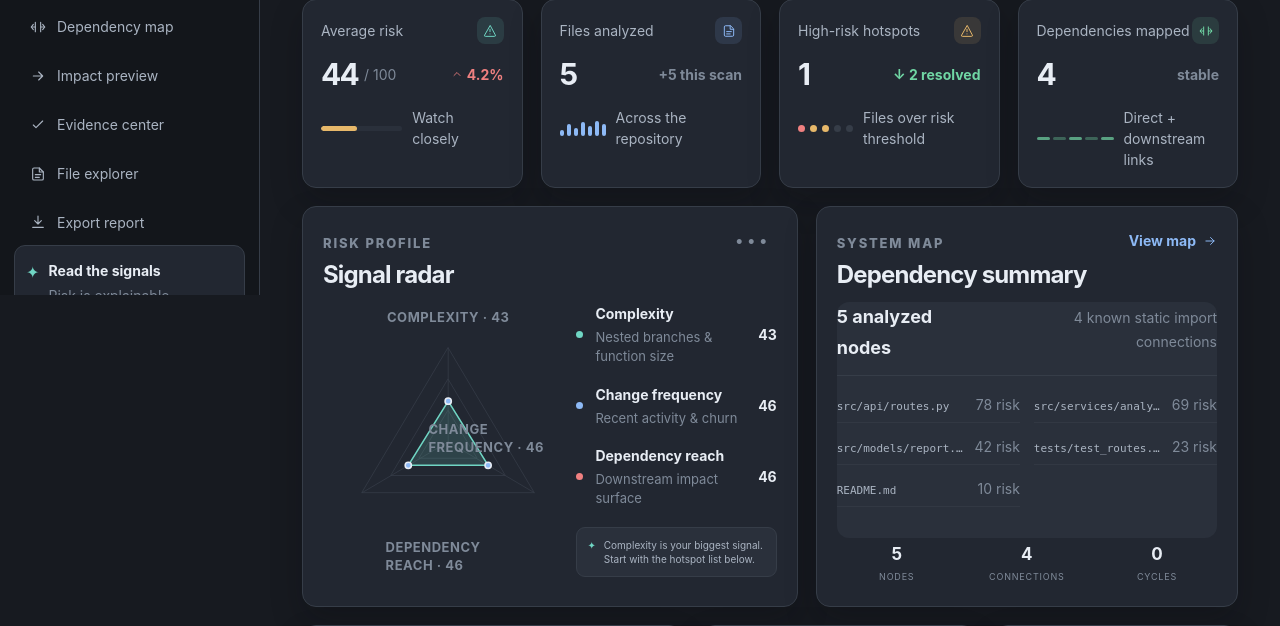
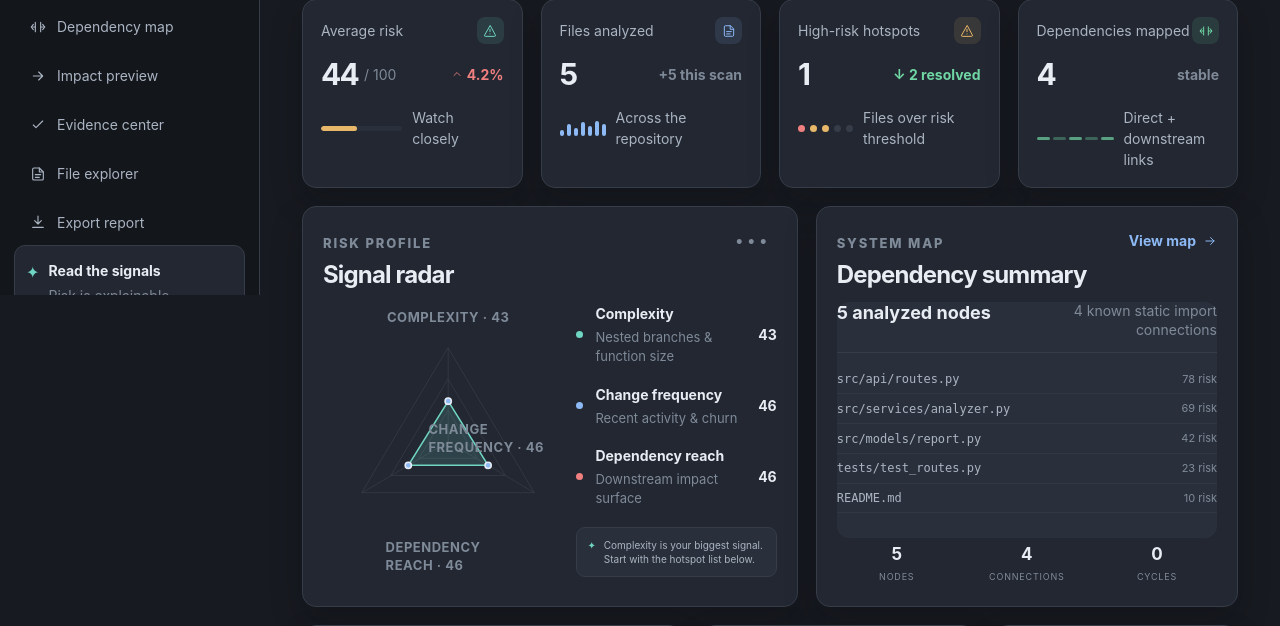
Before and after one commit to Luciddreamer-coder/Repopilot, a Flask app: page / in a window 1280 px wide. Shown: the part 505-1131 px from the top of the page. Run offline with Flask 3, Linux system fonts and the light colour scheme; some libraries are stand-ins or nearby versions.

Commit message:
fix: improve dependency map readability

```diff
--- a/app/routes.py
+++ b/app/routes.py
@@ -654,10 +654,10 @@ def _graph(report) -> dict[str, Any]:
     ]
     edge_pairs = sorted({(edge["source"], edge["target"]) for edge in raw_edges})
 
-    node_width = 220
-    node_height = 76
+    node_width = 180
+    node_height = 86
     padding = 32
-    horizontal_gap = 80
+    horizontal_gap = 60
     vertical_gap = 48
 
     # A small, dependency-free layered layout.  Kahn's ordering gives
--- a/app/static/css/style.css
+++ b/app/static/css/style.css
@@ -1773,24 +1773,25 @@ small, kbd { font-size: var(--font-size-xs) !important; line-height: 1.45; }
 }
 
 .architecture-graph {
-  width: max(100%, 960px);
-  min-width: 960px;
+  width: 100%;
+  min-width: 0;
 }
 
 .architecture-node-name {
   fill: #f4f7fb;
-  paint-order: stroke;
-  stroke: var(--color-surface);
-  stroke-width: 2px;
-  stroke-linejoin: round;
+  stroke: none;
+  stroke-width: 0;
+  font-size: 14px;
 }
 
 .architecture-node-risk {
   fill: #c1ccda;
+  font-size: 11px;
 }
 
 .architecture-node-path {
   fill: #9aa8ba;
+  font-size: 10px;
 }
 
 .dependency-mini-graph {
@@ -1808,7 +1809,7 @@ small, kbd { font-size: var(--font-size-xs) !important; line-height: 1.45; }
 
 .dependency-mini-graph .evidence-graph-node text {
   fill: #f4f7fb;
-  font: 700 11px ui-monospace, SFMono-Regular, Consolas, monospace;
+  font: 600 12px ui-monospace, SFMono-Regular, Consolas, monospace;
 }
 
 .dependency-mini-graph .evidence-graph-node rect {
@@ -1829,5 +1830,87 @@ small, kbd { font-size: var(--font-size-xs) !important; line-height: 1.45; }
 
   .architecture-graph {
     min-width: 960px;
-  }
-}
+    width: 960px;
+  }
+}
+
+/* The dashboard summary is intentionally a compact list, not a second graph.
+   One aligned column keeps file names and risk context readable in the card. */
+.dependency-summary-copy {
+  display: grid;
+  grid-template-columns: minmax(0, 1fr) minmax(120px, .85fr);
+  align-items: start;
+  gap: 12px;
+}
+
+.dependency-summary-copy strong {
+  min-width: 0;
+  line-height: 1.25;
+  white-space: nowrap;
+}
+
+.dependency-summary-copy span {
+  max-width: 190px;
+  line-height: 1.35;
+}
+
+.dependency-panel .dependency-node-list {
+  grid-template-columns: 1fr;
+  gap: 0;
+}
+
+.dependency-panel .dependency-node-list li {
+  display: grid;
+  grid-template-columns: minmax(0, 1fr) auto;
+  align-items: center;
+  min-height: 29px;
+  gap: 10px;
+}
+
+.dependency-panel .dependency-node-list a {
+  color: var(--color-text-secondary);
+  font-size: 12px;
+}
+
+.dependency-panel .dependency-node-list span {
+  color: var(--color-text-muted);
+  font-size: 11px;
+}
+
+.graph-panel .graph-subtitle::after {
+  content: "  ·  Scroll horizontally to view all nodes";
+  color: var(--color-accent-secondary);
+}
+
+@media (max-width: 420px) {
+  .dependency-summary-copy {
+    grid-template-columns: 1fr;
+    gap: 4px;
+  }
+
+  .dependency-summary-copy span {
+    max-width: none;
+    text-align: left;
+  }
+}
+
+/* Keep the architecture map at its authored size. The container remains
+   scrollable, but the labels no longer shrink to fit the card. */
+.architecture-graph {
+  width: 1204px !important;
+  min-width: 1204px !important;
+}
+
+/* The evidence graph has generous whitespace around its six nodes. Use that
+   space to enlarge the labels instead of making people decode tiny SVG text. */
+.dependency-mini-graph svg {
+  width: 960px;
+  min-width: 960px;
+  height: 373px;
+}
+
+.dependency-mini-graph .evidence-graph-node text {
+  fill: #ffffff;
+  font-size: 16px;
+  font-weight: 700;
+}
```
